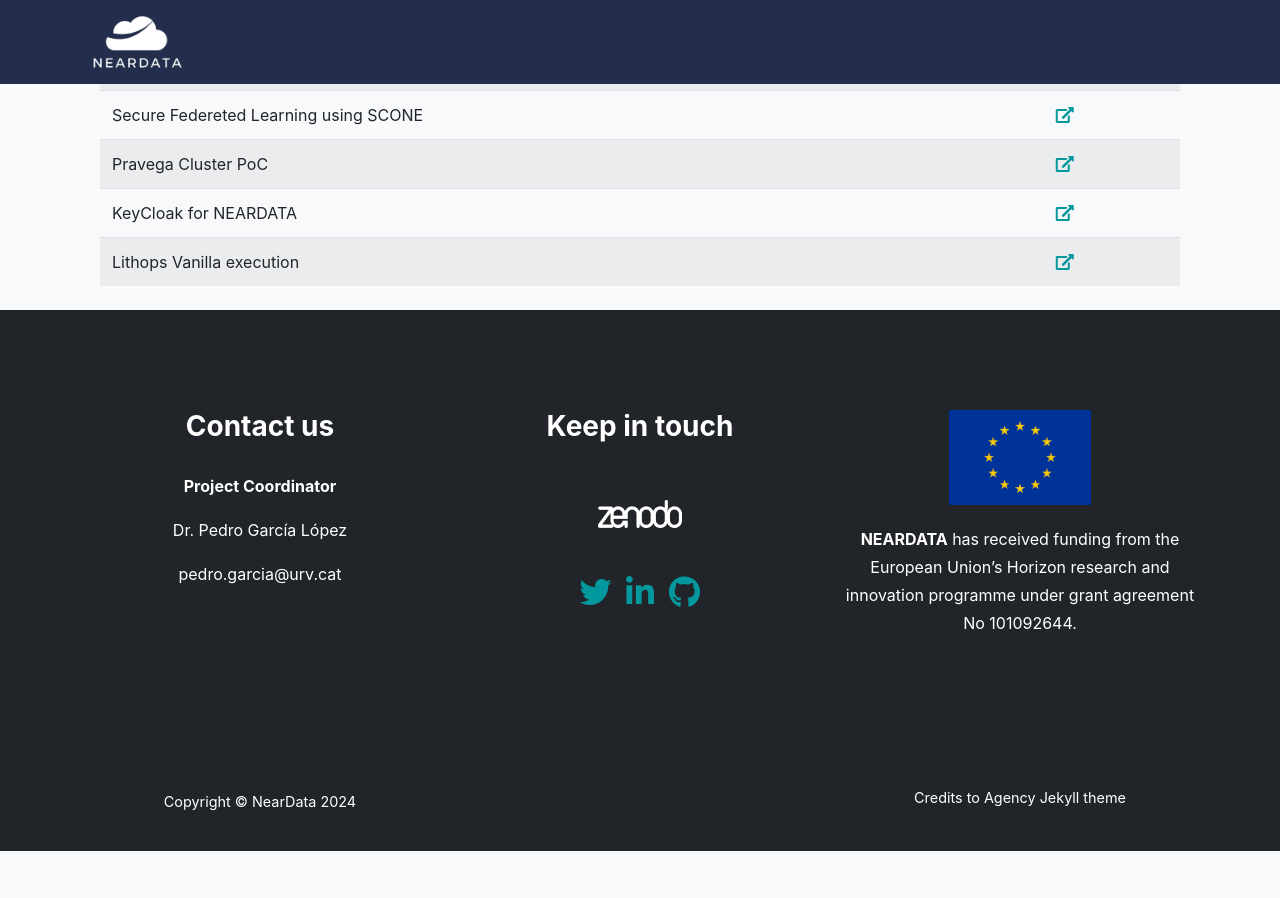
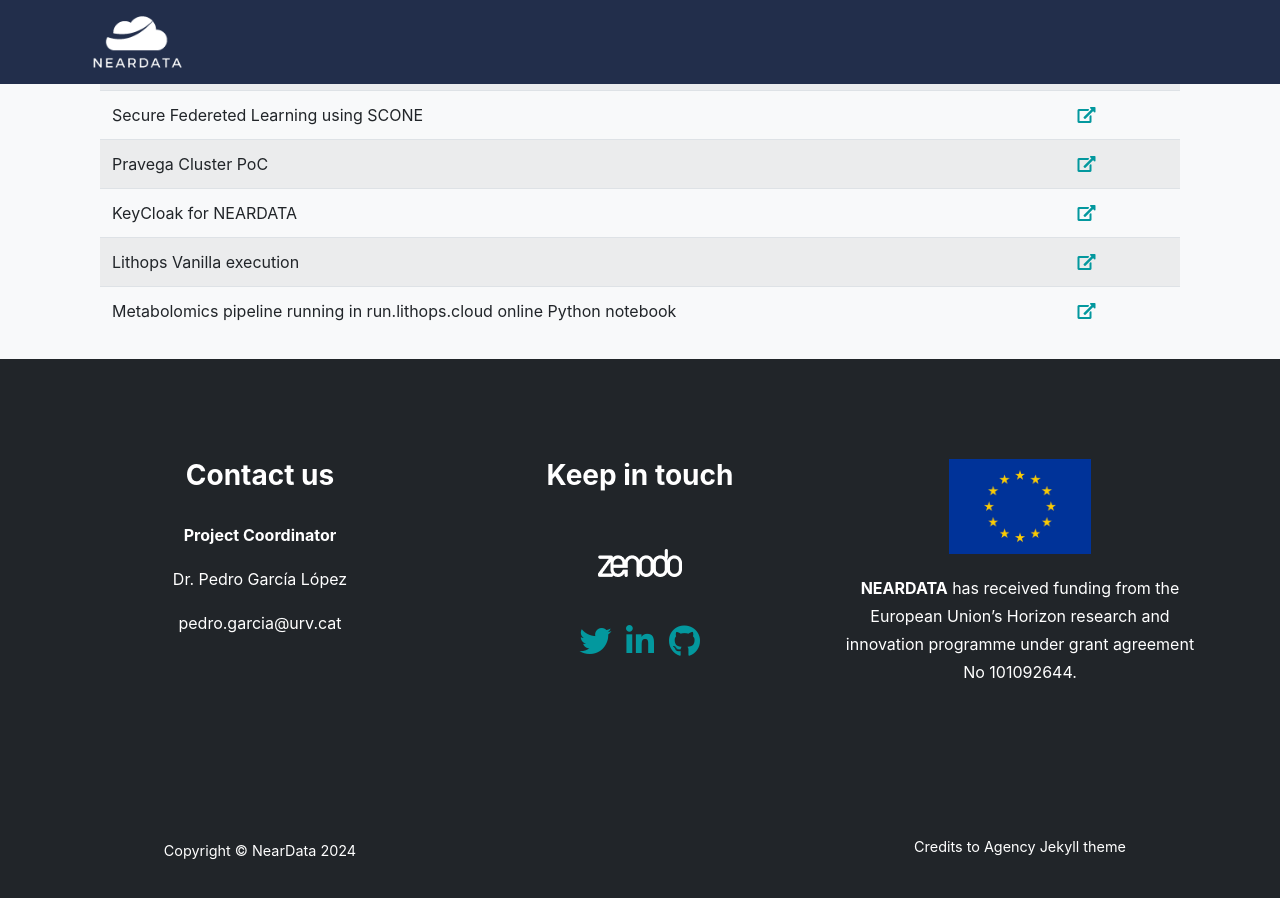
Before and after one commit to neardata-eu/neardata-eu.github.io, a Jekyll site: the page built from review.md, in a window 1280 px wide and 900 px high, scrolled down 5495 px. Built offline with Jekyll 4.4.1, drawn with Linux system fonts in a browser that asks for light colours; some web fonts are replaced; before the commit the page ends 6346 px from its top, so only the background shows below that.

Commit message:
change review

```diff
--- a/_data/sitetext.yml
+++ b/_data/sitetext.yml
@@ -375,6 +375,9 @@ review:
     - title: Lithops Vanilla execution
       video: "https://drive.google.com/file/d/1X472TJOs1Oq75yg_YANc4u3dsThq1WCc/view?usp=sharing"
       slides: "#"
+    - title: Metabolomics pipeline running in run.lithops.cloud online Python notebook
+      video: "https://rovira-my.sharepoint.com/:v:/g/personal/41024390-a_epp_urv_cat/EeQMH0szbSVIlHyVevhSJSIBLYSIk_i741HZpA1dgGP2qg"
+      slides: "#"
 
 
   summaries:
```
